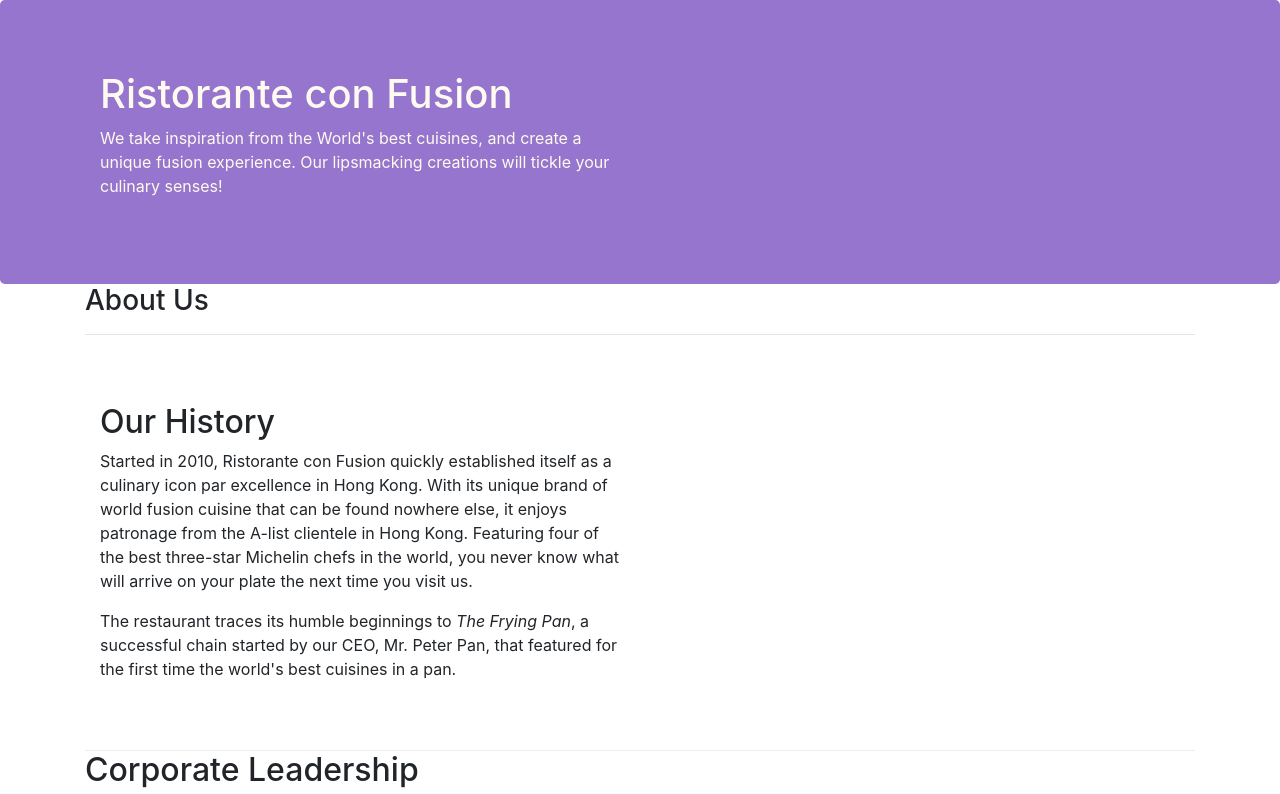
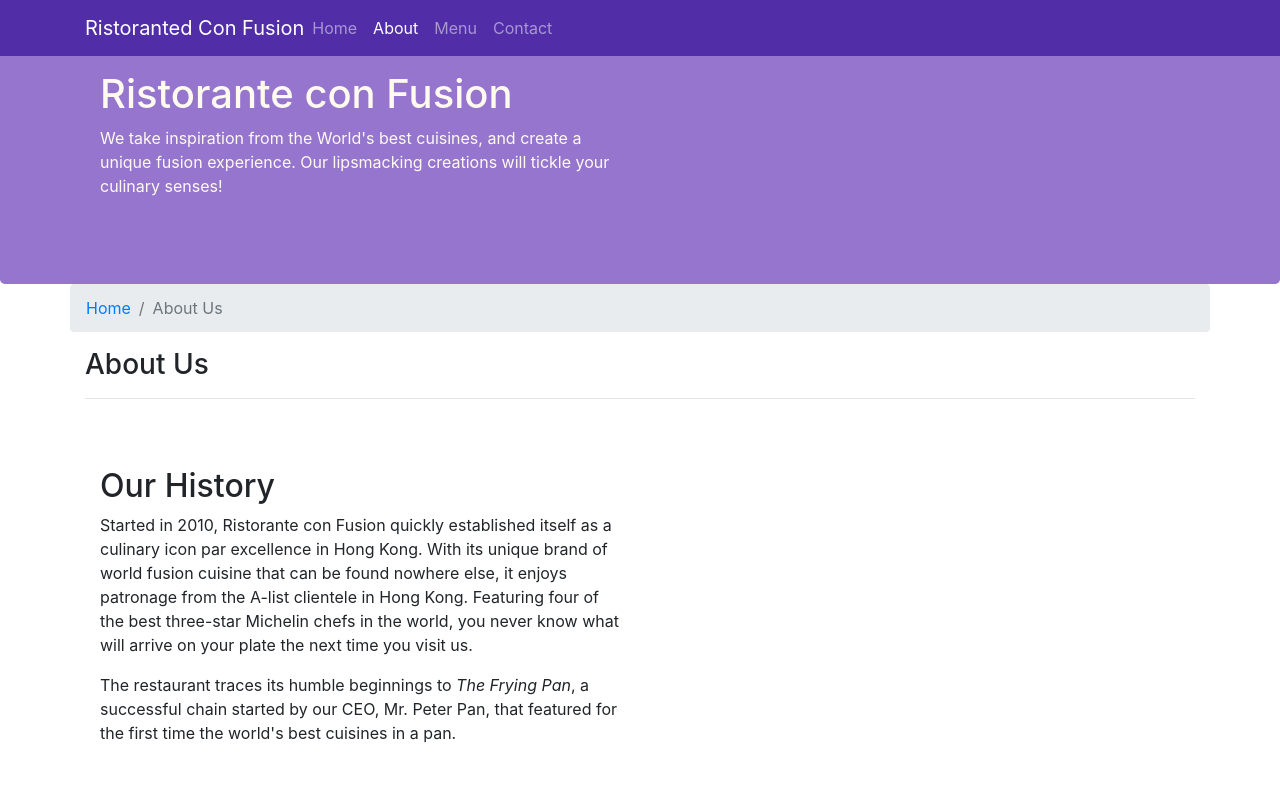
Before and after one commit to iac-nyc/Bootstrap4, a website: page aboutus.html in a window 1280 px wide. Shown: the top 794 px of the page. Drawn offline with nearby package versions, Linux system fonts and the light colour scheme.

Commit message:
navbar_breadcrumb

```diff
--- a/aboutus.html
+++ b/aboutus.html
@@ -16,6 +16,24 @@
 </head>
 
 <body>
+    <nav class="navbar navbar-dark navbar-expand-sm  fixed-top">
+        <div class="container">
+            <button class="navbar-toggler" type="button" data-toggle="collapse" data-target="#Navbar">
+                <span class="navbar-toggler-icon"></span>
+
+            </button>
+            <a class="navbar-brand mr-auto" href="./index.html">Ristoranted Con Fusion</a>
+            <div class="collapse navbar-collapse" id="Navbar">
+                <ul class="navbar-nav mr-auto">
+                    <li class="nav-item "><a class="nav-link" href="./index.html">Home</a></li>
+                    <li class="nav-item active"><a class="nav-link" href="#">About</a></li>
+                    <li class="nav-item"><a class="nav-link" href="#">Menu</a></li>
+                    <li class="nav-item"><a class="nav-link" href="#">Contact</a></li>
+
+                </ul>
+            </div>
+        </div>
+    </nav>
 
     <header class="jumbotron">
         <div class="container">
@@ -31,9 +49,13 @@
     </header>
 
     <div class="container">
-      <div>
+      <div class="row">
+          <ol class="col-12 breadcrumb">
+              <li class="breadcrumb-item"><a href="./index.html">Home</a></li>
+               <li class="breadcrumb-item active">About Us</li>
+          </ol>
 
-            <div>
+            <div class="col-12">
                <h3>About Us</h3>
                <hr>
             </div>
@@ -76,7 +98,7 @@
                 <div class="col-4 offset-1 col-sm-2">
                     <h5>Links</h5>
                     <ul class="list-unstyled">
-                        <li><a href="#">Home</a></li>
+                        <li><a href="./index.html">Home</a></li>
                         <li><a href="#">About</a></li>
                         <li><a href="#">Menu</a></li>
                         <li><a href="#">Contact</a></li>
--- a/css/styles.css
+++ b/css/styles.css
@@ -27,3 +27,10 @@
     margin:0px;
     color:#0f0f0f;
 }
+body {
+    padding: 50px 0px 0px opx;
+    z-index: 0;
+}
+.navbar-dark {
+    background-color: #512DA8;
+}
```
Also changed, not shown: index.html (+19 -1 lines).
